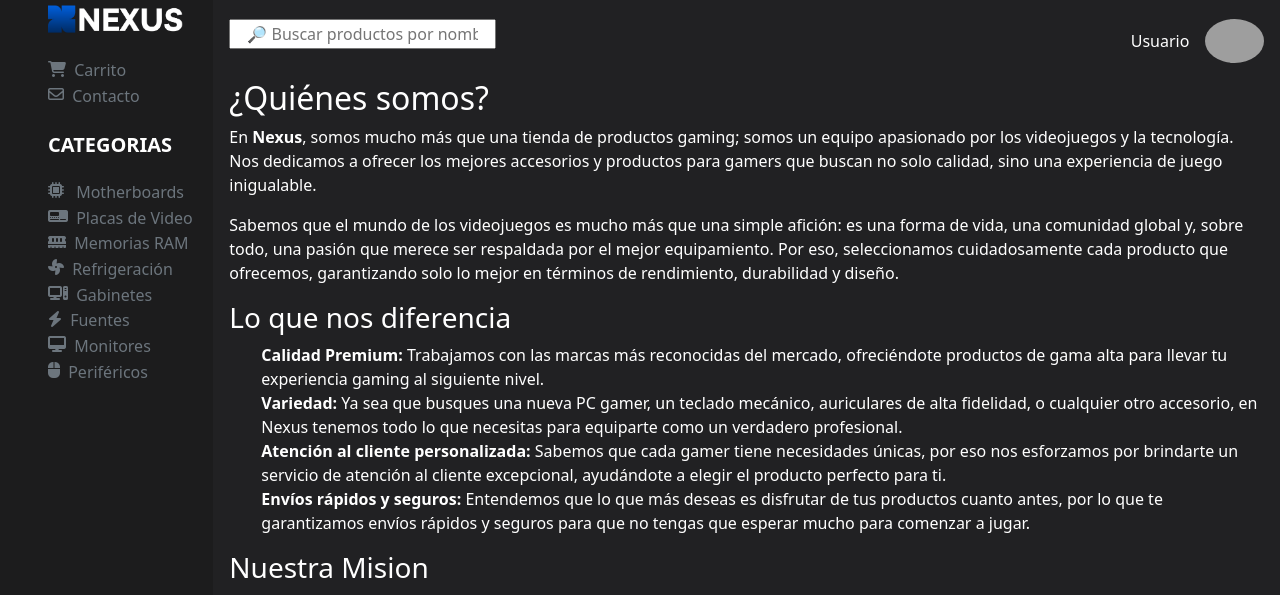
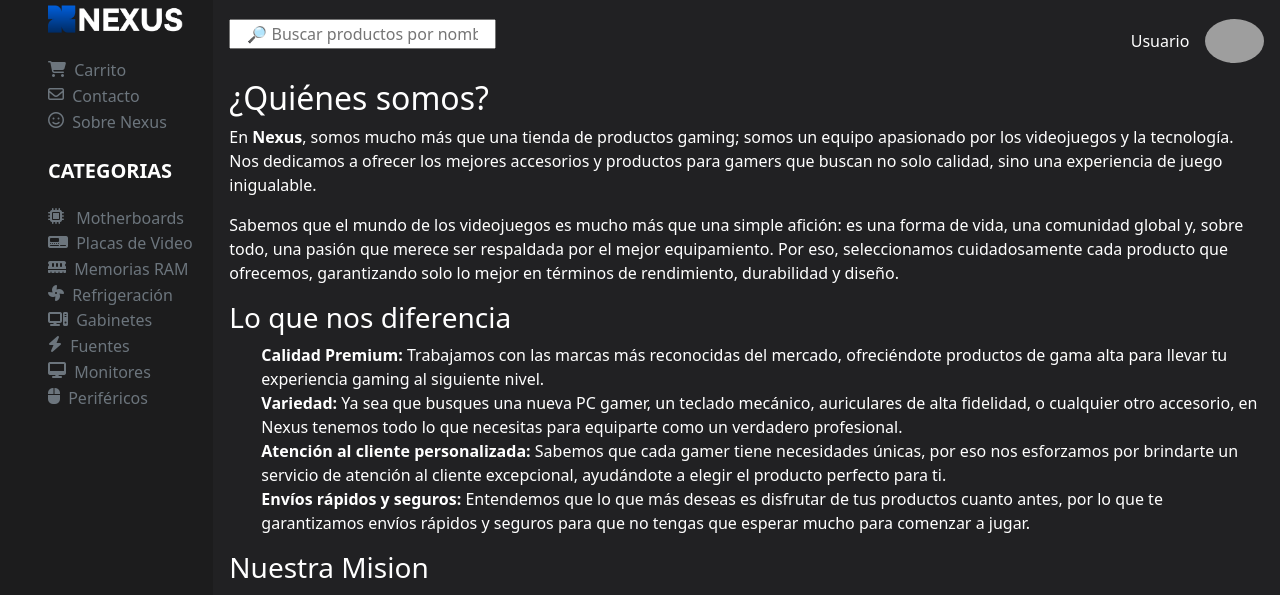
Before and after one commit to 8auti/Sony-Store, a PHP site: page /pages/about.php in a window 1280 px wide. Shown: the part 13-608 px from the top of the page. Run offline with PHP 8.4, Linux system fonts and the light colour scheme; some libraries are stand-ins or nearby versions; grey boxes are pictures that could not be loaded.

Commit message:
Agregar About a Nav

```diff
--- a/layout/_nav.php
+++ b/layout/_nav.php
@@ -21,6 +21,12 @@
           <a href="/nexus/pages/contact.php" class="px-0 align-middle">
             <i class="fa-regular fa-envelope"></i>
             <span class="ms-1 d-sm-inline align-bottom">Contacto</span>
+          </a>
+        </li>
+        <li class="text-secondary">
+          <a href="/nexus/pages/about.php" class="px-0 align-middle">
+            <i class="fa-regular fa-face-smile"></i>
+            <span class="ms-1 d-sm-inline align-bottom">Sobre Nexus</span>
           </a>
         </li>
       </ul>
--- a/layout/_navMobile.php
+++ b/layout/_navMobile.php
@@ -18,31 +18,37 @@
     <ul class="nav nav-pills flex-column mb-4 align-items-start" id="menu">
       <li class="text-secondary">
         <a href="#" class="align-middle px-0">
-          <i class="fa-regular fa-user" aria-hidden="true"></i><span class="ms-2 d-sm-inline align-bottom">Profile</span>
+          <i class="fa-regular fa-user" aria-hidden="true"></i><span class="ms-2 d-sm-inline align-bottom">Perfil</span>
         </a>
       </li>
       <li class="text-secondary">
         <a href="#" class="px-0 align-middle">
           <i class="fa-solid fa-magnifying-glass" aria-hidden="true"></i>
-          <span class="ms-1 d-sm-inline align-bottom">Search</span>
+          <span class="ms-1 d-sm-inline align-bottom">Buscar</span>
         </a>
       </li>
       <li class="text-secondary">
         <a href="#" class="px-0 align-middle">
           <i class="fa-regular fa-heart" aria-hidden="true"></i>
-          <span class="ms-1 d-sm-inline align-bottom">Favorite</span>
+          <span class="ms-1 d-sm-inline align-bottom">Favoritos</span>
         </a>
       </li>
       <li class="text-secondary">
         <a href="/nexus/pages/checkout.php" class="px-0 align-middle">
           <i class="fa-solid fa-cart-shopping" aria-hidden="true"></i>
-          <span class="ms-1 d-sm-inline align-bottom">Cart</span>
+          <span class="ms-1 d-sm-inline align-bottom">Carrito</span>
         </a>
       </li>
       <li class="text-secondary">
         <a href="/nexus/pages/contact.php" class="px-0 align-middle">
           <i class="fa-regular fa-envelope"></i>
-          <span class="ms-1 d-sm-inline align-bottom">Contact</span>
+          <span class="ms-1 d-sm-inline align-bottom">Contacto</span>
+        </a>
+      </li>
+      <li class="text-secondary">
+        <a href="/nexus/pages/about.php" class="px-0 align-middle">
+          <i class="fa-solid fa-face-smile"></i>
+          <span class="ms-1 d-sm-inline align-bottom">Sobre Nexus</span>
         </a>
       </li>
     </ul>
```
